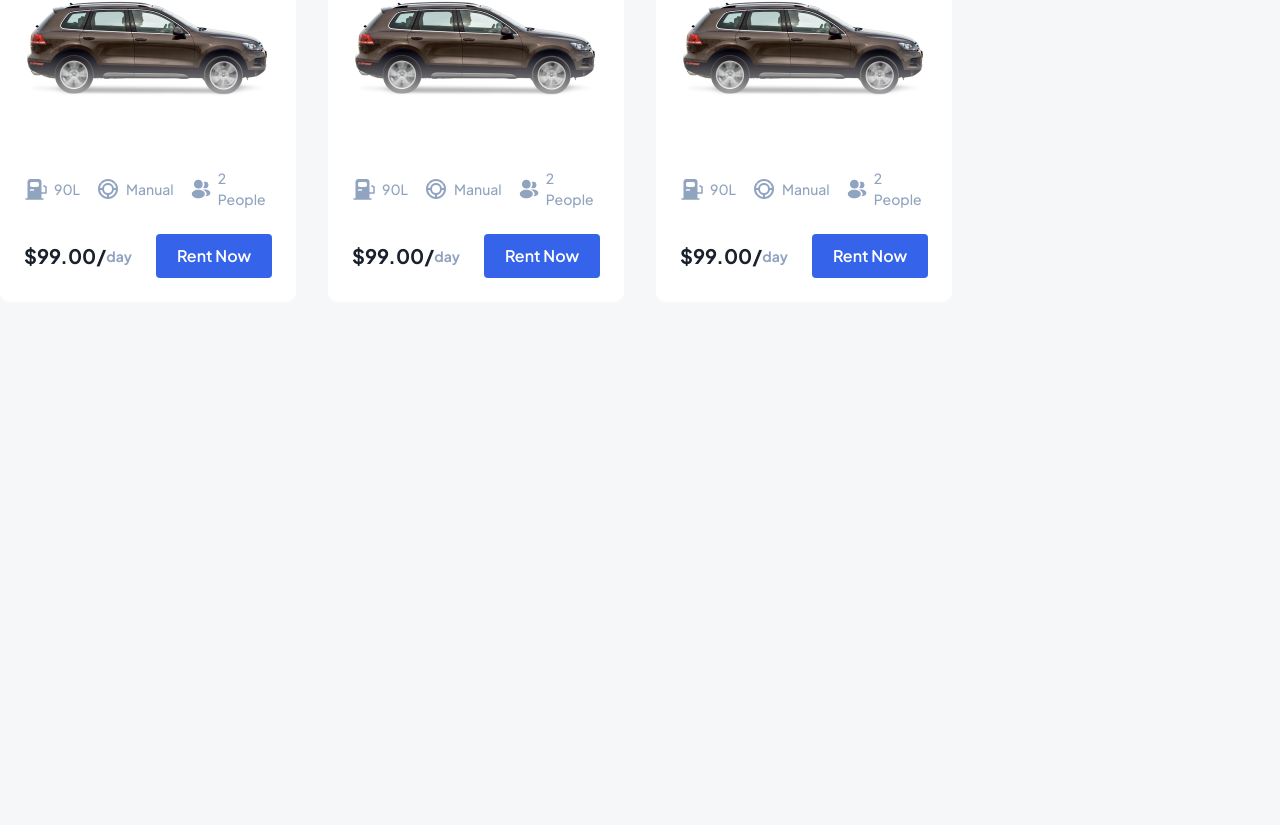
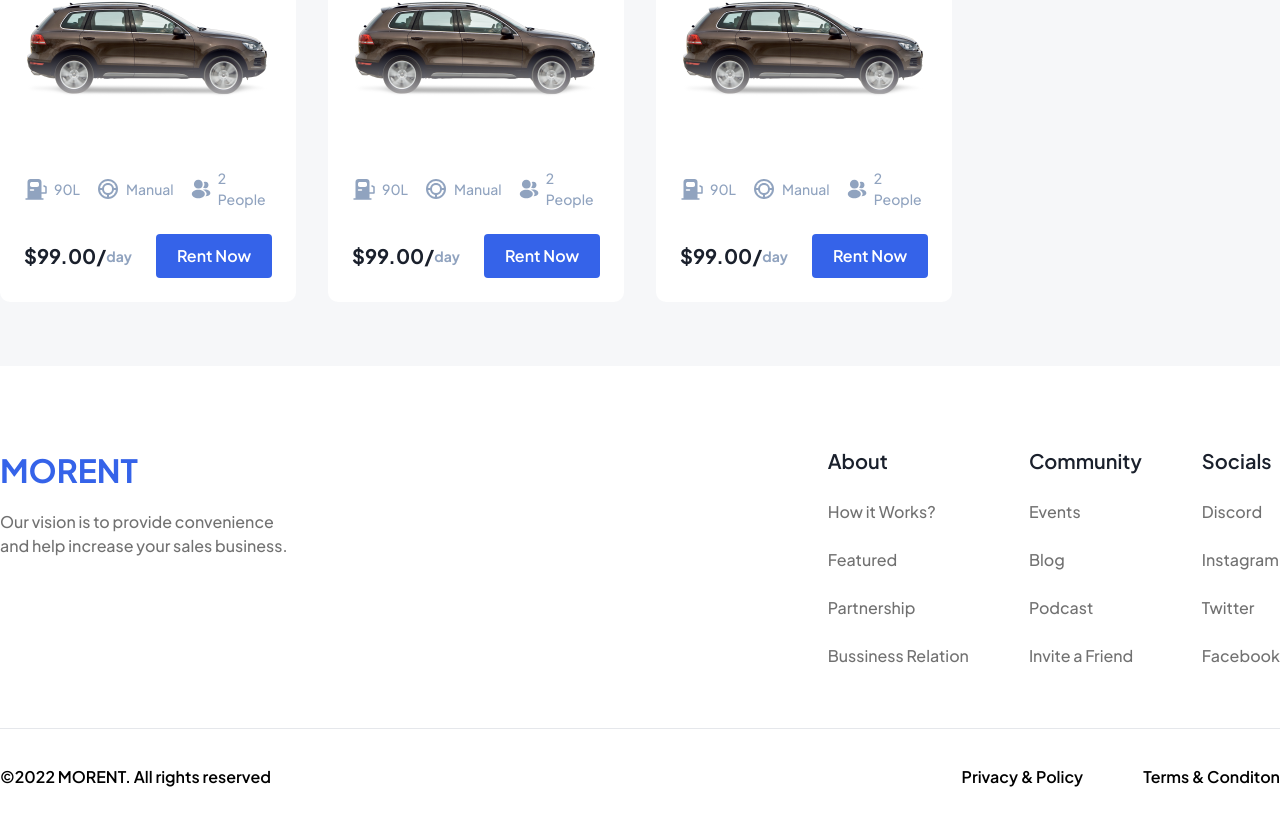
Before and after one commit to hanifisenturk/nextjs-rent-a-car, a Next.js app: page / in a window 1280 px wide. Shown: the part 2808-3633 px from the top of the page. Before the commit the page ends 3174 px from the top, so only its background shows below. Built offline with nearby package versions, Linux system fonts and the light colour scheme.

Commit message:
feat: Footer added.

```diff
--- a/src/app/layout.tsx
+++ b/src/app/layout.tsx
@@ -1,6 +1,7 @@
 import { Navbar } from "@/components/Navbar/Navbar";
 import "./globals.css";
 import { Plus_Jakarta_Sans } from "next/font/google";
+import { Footer } from "@/components/Footer/Footer";
 
 const font = Plus_Jakarta_Sans({ subsets: ["latin"] });
 
@@ -19,6 +20,7 @@ export default function RootLayout({
       <body className={`${font.className}`}>
         <Navbar />
         <div className="max-w-[1312px] mx-auto">{children}</div>
+        <Footer />
       </body>
     </html>
   );
--- /dev/null
+++ b/src/components/Footer/Footer.module.css
@@ -0,0 +1,35 @@
+.footer {
+  @apply pt-20 bg-white;
+}
+
+.footer .container {
+  @apply max-w-[1312px] mx-auto;
+}
+
+.footer .inner-container {
+  @apply flex justify-between pb-9;
+}
+
+.footer .container p {
+  @apply max-w-[292px] mt-4 text-base font-medium text-[#131313] text-opacity-60;
+}
+
+.links {
+  @apply flex gap-[3.75rem];
+}
+
+.main-title {
+  @apply text-lg font-semibold text-secondary-default mb-6;
+}
+
+.link {
+  @apply text-base font-medium text-[#131313] text-opacity-60 mb-6 inline-block;
+}
+
+.infos {
+  @apply flex items-center justify-between pt-9 pb-[3.75rem] font-semibold;
+}
+
+.infos a:first-child {
+  @apply mr-[3.75rem];
+}
--- /dev/null
+++ b/src/components/Footer/Footer.tsx
@@ -0,0 +1,119 @@
+import Link from "next/link";
+import classes from "./Footer.module.css";
+import { Logo } from "../Logo/Logo";
+
+const links = [
+  {
+    mainTitle: "About",
+    links: [
+      {
+        title: "How it Works?",
+        href: "/",
+      },
+      {
+        title: "Featured",
+        href: "/",
+      },
+      {
+        title: "Partnership",
+        href: "/",
+      },
+      {
+        title: "Bussiness Relation",
+        href: "/",
+      },
+    ],
+  },
+  {
+    mainTitle: "Community",
+    links: [
+      {
+        title: "Events",
+        href: "/",
+      },
+      {
+        title: "Blog",
+        href: "/",
+      },
+      {
+        title: "Podcast",
+        href: "/",
+      },
+      {
+        title: "Invite a Friend",
+        href: "/",
+      },
+    ],
+  },
+  {
+    mainTitle: "Socials",
+    links: [
+      {
+        title: "Discord",
+        href: "/",
+      },
+      {
+        title: "Instagram",
+        href: "/",
+      },
+      {
+        title: "Twitter",
+        href: "/",
+      },
+      {
+        title: "Facebook",
+        href: "/",
+      },
+    ],
+  },
+];
+
+const Footer = () => {
+  return (
+    <footer className={classes.footer}>
+      <div className={classes.container}>
+        <div className={classes["inner-container"]}>
+          <div>
+            <Logo />
+            <p>
+              Our vision is to provide convenience and help increase your sales
+              business.
+            </p>
+          </div>
+
+          <div className={classes.links}>
+            {links.map((link, index) => {
+              return (
+                <ul key={index}>
+                  <li className={classes["main-title"]}>
+                    <h3>{link.mainTitle}</h3>
+                  </li>
+                  {link.links.map((link, index) => {
+                    return (
+                      <li key={index}>
+                        <Link className={classes.link} href="/">
+                          {link.title}
+                        </Link>
+                      </li>
+                    );
+                  })}
+                </ul>
+              );
+            })}
+          </div>
+        </div>
+
+        <hr />
+        <div className={classes.infos}>
+          <span>©2022 MORENT. All rights reserved</span>
+          <div>
+            <Link href="/">Privacy & Policy</Link>
+            <Link href="/">Terms & Conditon</Link>
+          </div>
+        </div>
+      </div>
+    </footer>
+  );
+};
+
+export { Footer, Footer as default };
--- /dev/null
+++ b/src/components/Logo/Logo.module.css
@@ -0,0 +1,3 @@
+.logo {
+  @apply text-primary-default font-bold text-2xl;
+}
--- /dev/null
+++ b/src/components/Logo/Logo.tsx
@@ -0,0 +1,12 @@
+import Link from "next/link";
+import classes from "./Logo.module.css";
+
+const Logo = () => {
+  return (
+    <Link href="/" className={classes.logo}>
+      MORENT
+    </Link>
+  );
+};
+
+export { Logo, Logo as default };
--- a/src/components/Navbar/Navbar.module.css
+++ b/src/components/Navbar/Navbar.module.css
@@ -4,10 +4,6 @@
 
 .container nav {
   @apply flex items-center max-w-[1312px] w-full gap-16;
-}
-
-.container nav .logo {
-  @apply text-primary-default font-bold text-2xl;
 }
 
 .container nav .operations {
--- a/src/components/Navbar/Navbar.tsx
+++ b/src/components/Navbar/Navbar.tsx
@@ -3,13 +3,12 @@ import classes from "./Navbar.module.css";
 import { SearchInput } from "../Inputs/SearchInput/SearchInput";
 import { Avatar } from "../Avatar/Avatar";
 import { HeartIcon, NotificationIcon, SettingsIcon } from "@/Icons/Index";
+import { Logo } from "../Logo/Logo";
 const Navbar = () => {
   return (
     <div className={classes.container}>
       <nav>
-        <Link href="/" className={classes.logo}>
-          MORENT
-        </Link>
+        <Logo />
         <SearchInput />
         <div className={classes.operations}>
           <Link href="/">
```
